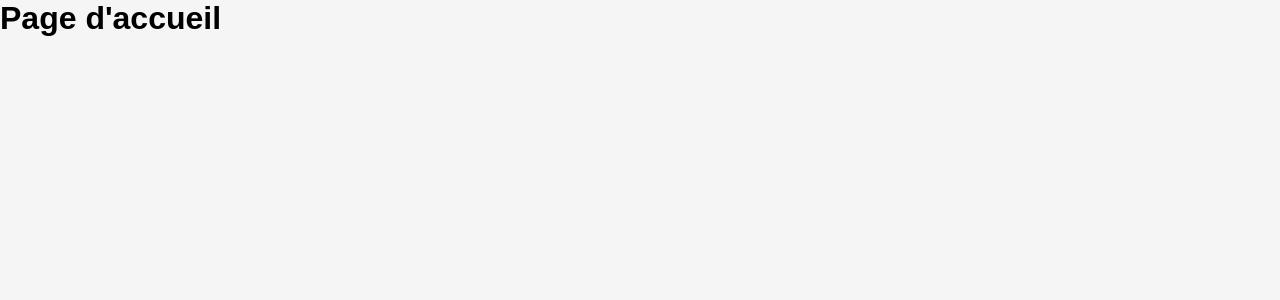
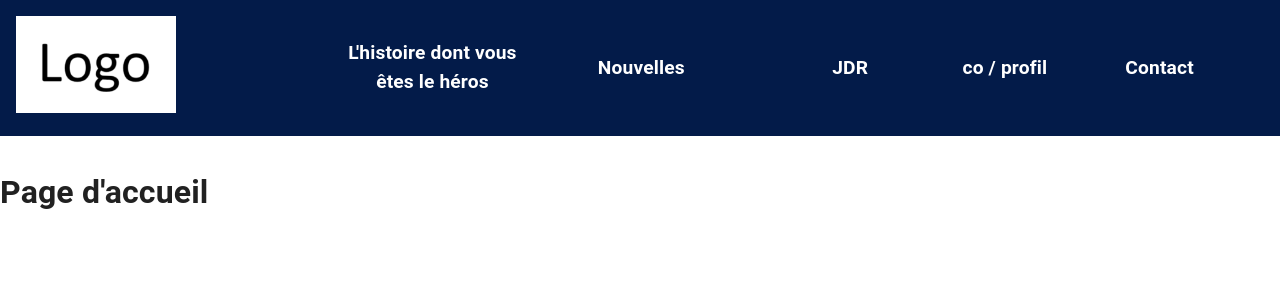
Before and after one commit to Florian59c/Blog-JDR-front, a Next.js app: page / in a window 1280 px wide. Shown: the top 300 px of the page. Built offline with nearby package versions, Linux system fonts and the light colour scheme.

Commit message:
feat: change the location of the home page to apply the layout to it

```diff
--- /dev/null
+++ b/pages/index.tsx
@@ -0,0 +1,7 @@
+export default function Home() {
+    return (
+        <div>
+            <h1>Page d'accueil</h1>
+        </div>
+    );
+}
--- a/src/app/page.tsx
+++ /dev/null
@@ -1,7 +0,0 @@
-export default function Home() {
-  return (
-    <div>
-      <h1>Page d'accueil</h1>
-    </div>
-  );
-}
```
